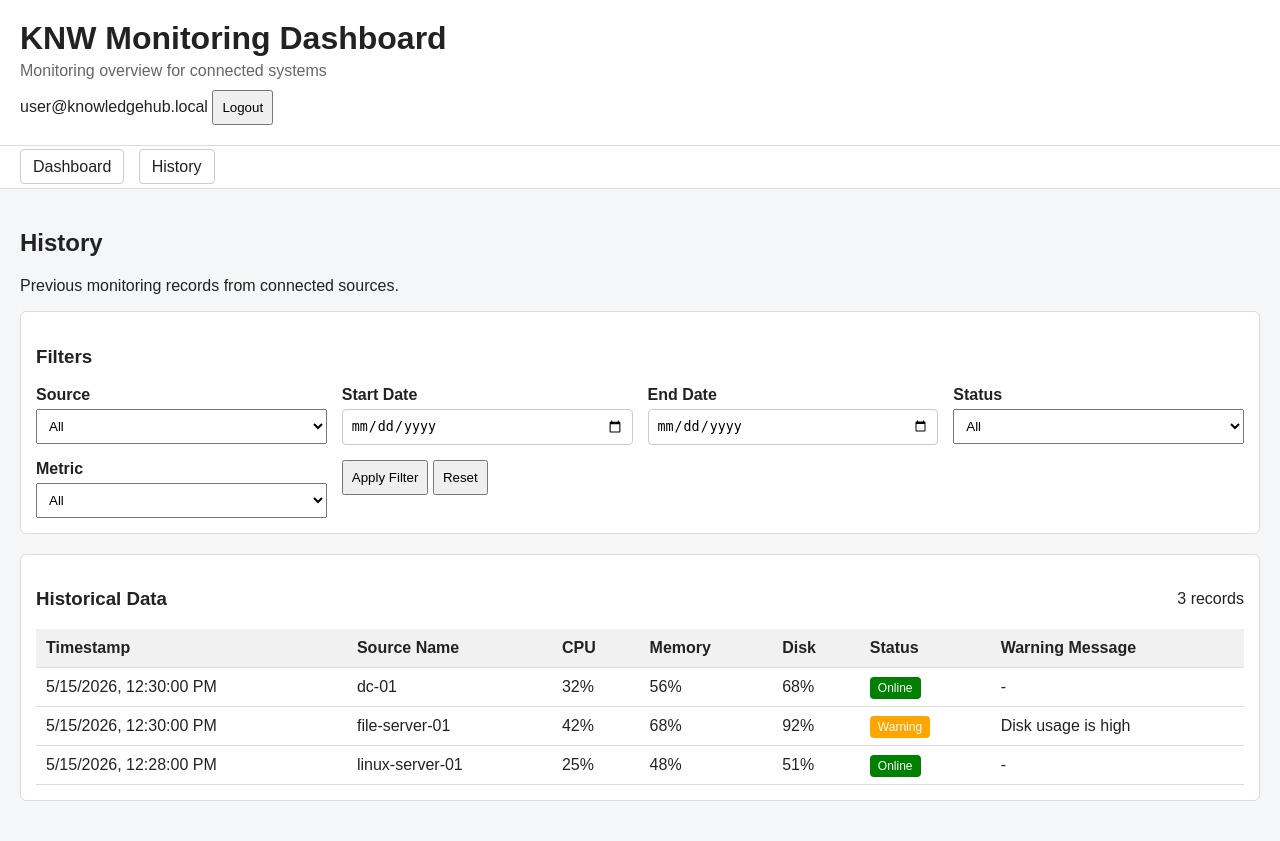
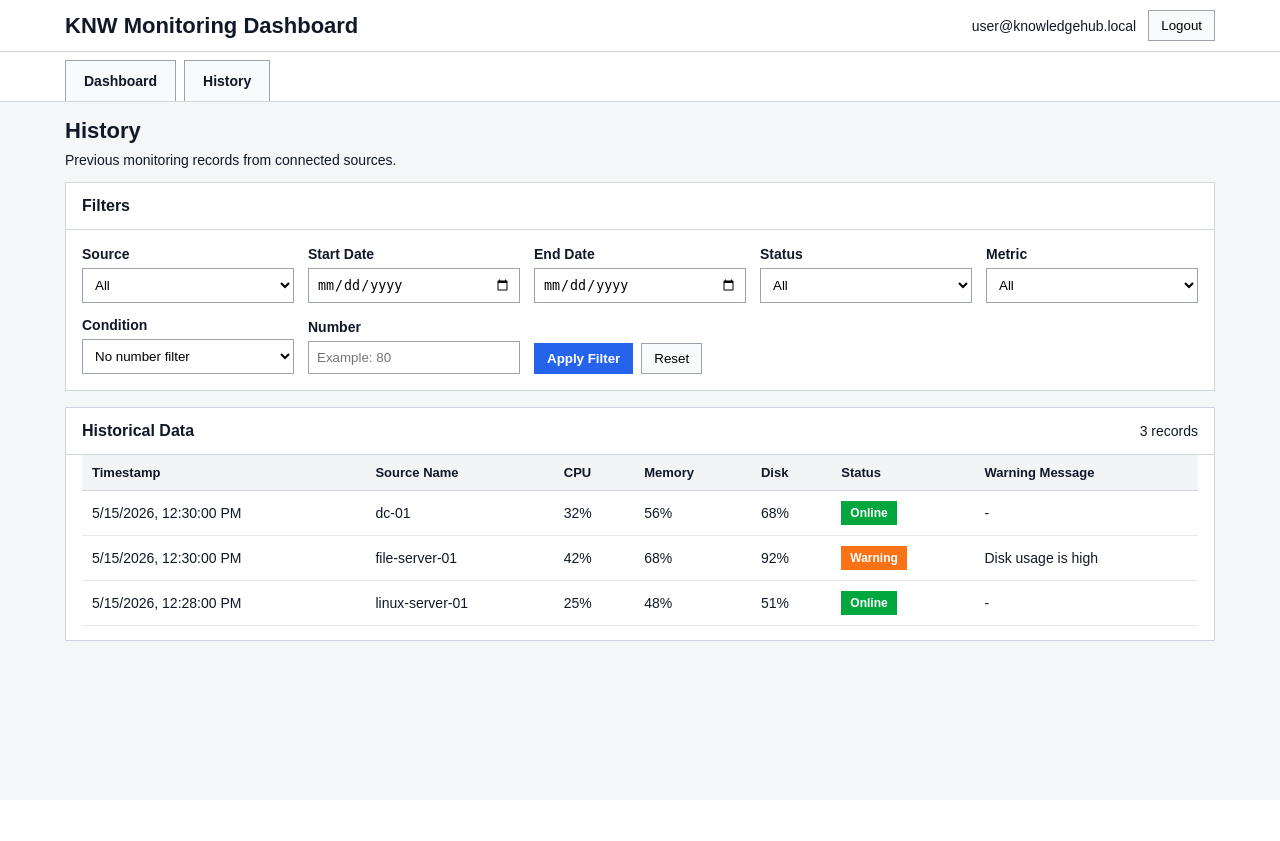
Before and after one commit to DJ-Coder27/Dashboard-App, a Flask app: page /history in a window 1280 px wide. After the commit the page ends 641 px from the top, so only its background shows below. Run offline with Flask 3, Linux system fonts and the light colour scheme.

Commit message:
Changes made in the script structure to make the dashboard looks more apealing and adjusting the filter option in the history page

```diff
--- a/static/css/style.css
+++ b/static/css/style.css
@@ -2,87 +2,159 @@ body {
     margin: 0;
     font-family: Arial, Helvetica, sans-serif;
     background-color: #f4f6f8;
-    color: #222;
+    color: #111827;
+    font-size: 14px;
 }
 
 .top-header {
-    background-color: white;
-    padding: 20px;
-    border-bottom: 1px solid #ddd;
+    background-color: #ffffff;
+    border-bottom: 1px solid #cfd6df;
+}
+
+.header-inner {
+    max-width: 1150px;
+    margin: 0 auto;
+    padding: 10px 12px;
+    display: flex;
+    justify-content: space-between;
+    align-items: center;
 }
 
 .top-header h1 {
     margin: 0;
-}
-
-.top-header p {
-    margin: 5px 0 0;
-    color: #666;
+    font-size: 22px;
+    font-weight: bold;
 }
 
 .user-area {
-    margin-top: 10px;
+    display: flex;
+    align-items: center;
+    gap: 12px;
+}
+
+.logout-button,
+button {
+    padding: 7px 12px;
+    border: 1px solid #9ca3af;
+    background-color: #f8fafc;
+    cursor: pointer;
+}
+
+.logout-button:hover,
+button:hover {
+    background-color: #e5e7eb;
 }
 
 .main-nav {
-    background-color: white;
-    padding: 12px 20px;
-    border-bottom: 1px solid #ddd;
+    background-color: #ffffff;
+    border-bottom: 1px solid #cfd6df;
+}
+
+.nav-inner {
+    max-width: 1150px;
+    margin: 0 auto;
+    padding: 8px 12px 0;
 }
 
 .nav-link {
-    margin-right: 10px;
+    display: inline-block;
+    padding: 12px 18px;
+    border: 1px solid #9ca3af;
+    border-bottom: none;
+    background-color: #f8fafc;
+    color: #111827;
     text-decoration: none;
-    color: #222;
-    padding: 8px 12px;
-    border: 1px solid #ccc;
-    border-radius: 4px;
+    margin-right: 4px;
+    font-weight: bold;
+}
+
+.nav-link:hover {
+    background-color: #eef2f7;
 }
 
 .page-container {
-    padding: 20px;
+    max-width: 1150px;
+    margin: 0 auto;
+    padding: 16px 12px 30px;
+}
+
+.page-title {
+    margin-bottom: 14px;
+}
+
+.page-title h2 {
+    margin: 0;
+    font-size: 22px;
+}
+
+.page-title p {
+    margin-top: 8px;
 }
 
 .summary-grid {
     display: grid;
     grid-template-columns: repeat(4, 1fr);
-    gap: 15px;
-    margin-bottom: 20px;
+    gap: 14px;
+    margin-bottom: 16px;
 }
 
 .summary-card {
-    background-color: white;
-    padding: 15px;
-    border: 1px solid #ddd;
-    border-radius: 6px;
+    background-color: #ffffff;
+    border: 1px solid #cfd6df;
+    padding: 18px;
 }
 
 .summary-card h3 {
-    margin: 0;
-    color: #555;
+    margin: 0 0 8px;
+    font-size: 14px;
+    font-weight: normal;
 }
 
 .summary-card p {
-    font-size: 28px;
+    margin: 0;
+    font-size: 24px;
     font-weight: bold;
-    margin: 10px 0 0;
+}
+
+.summary-card.online p {
+    color: #00a63e;
+}
+
+.summary-card.warning p {
+    color: #f97316;
+}
+
+.summary-card.offline p {
+    color: #dc2626;
 }
 
 .content-card {
-    background-color: white;
-    padding: 15px;
-    margin-bottom: 20px;
-    border: 1px solid #ddd;
-    border-radius: 6px;
+    background-color: #ffffff;
+    border: 1px solid #cfd6df;
+    margin-bottom: 16px;
+}
+
+.content-card h3 {
+    margin: 0;
+    padding: 14px 16px;
+    border-bottom: 1px solid #cfd6df;
+    font-size: 16px;
 }
 
 .section-header {
     display: flex;
     justify-content: space-between;
     align-items: center;
+    padding-right: 16px;
+    border-bottom: 1px solid #cfd6df;
+}
+
+.section-header h3 {
+    border-bottom: none;
 }
 
 .table-wrapper {
+    padding: 0 16px 14px;
     overflow-x: auto;
 }
 
@@ -91,54 +163,71 @@ table {
     border-collapse: collapse;
 }
 
-th,
+th {
+    text-align: left;
+    background-color: #f3f4f6;
+    padding: 10px;
+    border-bottom: 1px solid #d1d5db;
+    font-size: 13px;
+}
+
 td {
     padding: 10px;
-    border-bottom: 1px solid #ddd;
-    text-align: left;
-}
-
-th {
-    background-color: #f1f1f1;
+    border-bottom: 1px solid #e5e7eb;
 }
 
 .source-row {
     cursor: pointer;
 }
 
+.source-row:hover {
+    background-color: #f9fafb;
+}
+
 .status-badge {
-    padding: 4px 8px;
-    border-radius: 4px;
-    color: white;
+    display: inline-block;
+    padding: 5px 9px;
+    color: #ffffff;
     font-size: 12px;
+    font-weight: bold;
 }
 
 .status-online {
-    background-color: green;
+    background-color: #00a63e;
 }
 
 .status-warning {
-    background-color: orange;
+    background-color: #f97316;
 }
 
 .status-offline {
-    background-color: red;
+    background-color: #dc2626;
 }
 
 .status-unknown {
-    background-color: gray;
+    background-color: #6b7280;
 }
 
 .dashboard-bottom-grid {
     display: grid;
     grid-template-columns: 1fr 1fr;
-    gap: 20px;
+    gap: 16px;
+}
+
+.details-box {
+    padding: 14px 16px;
+}
+
+.details-box p {
+    margin: 0 0 10px;
 }
 
 .filters-grid {
+    padding: 16px;
     display: grid;
-    grid-template-columns: repeat(4, 1fr);
-    gap: 15px;
+    grid-template-columns: repeat(5, 1fr);
+    gap: 14px;
+    align-items: end;
 }
 
 .filter-group {
@@ -147,22 +236,44 @@ th {
 }
 
 .filter-group label {
-    margin-bottom: 5px;
+    margin-bottom: 6px;
     font-weight: bold;
 }
 
-select,
-button {
+.filter-group select,
+.filter-group input {
     padding: 8px;
+    border: 1px solid #9ca3af;
+    background-color: #ffffff;
+}
+
+.filter-actions {
+    display: flex;
+    gap: 8px;
+}
+
+.filter-actions button:first-child {
+    background-color: #2563eb;
+    color: #ffffff;
+    border-color: #2563eb;
+    font-weight: bold;
 }
 
 .empty-message {
     text-align: center;
-    color: #666;
+    color: #6b7280;
 }
 
-.filter-group input {
-    padding: 8px;
-    border: 1px solid #ccc;
-    border-radius: 4px;
+@media (max-width: 900px) {
+    .summary-grid {
+        grid-template-columns: repeat(2, 1fr);
+    }
+
+    .dashboard-bottom-grid {
+        grid-template-columns: 1fr;
+    }
+
+    .filters-grid {
+        grid-template-columns: 1fr 1fr;
+    }
 }
--- a/static/js/history.js
+++ b/static/js/history.js
@@ -42,7 +42,6 @@ async function loadHistoryData() {
 
 function fillSourceFilter(records) {
     const sourceFilter = document.getElementById("source-filter");
-
     const existingSources = new Set();
 
     records.forEach(record => {
@@ -63,31 +62,67 @@ function applyFilters() {
     const selectedSource = document.getElementById("source-filter").value;
     const selectedStatus = document.getElementById("status-filter").value;
     const selectedMetric = document.getElementById("metric-filter").value;
+    const selectedOperator = document.getElementById("operator-filter").value;
+    const selectedNumber = document.getElementById("number-filter").value;
     const startDate = document.getElementById("start-date-filter").value;
     const endDate = document.getElementById("end-date-filter").value;
 
-    let filteredRecords = allHistoryRecords.filter(record => {
+    const filteredRecords = allHistoryRecords.filter(record => {
         const sourceMatch = selectedSource === "all" || record.device_name === selectedSource;
         const statusMatch = selectedStatus === "all" || getStatus(record) === selectedStatus.toLowerCase();
         const dateMatch = isInsideDateRange(record.timestamp, startDate, endDate);
+        const numberMatch = checkNumberFilter(record, selectedMetric, selectedOperator, selectedNumber);
 
-        return sourceMatch && statusMatch && dateMatch;
+        return sourceMatch && statusMatch && dateMatch && numberMatch;
     });
 
-    displayHistoryRecords(filteredRecords, selectedMetric);
+    displayHistoryRecords(filteredRecords);
+}
+
+function checkNumberFilter(record, selectedMetric, selectedOperator, selectedNumber) {
+    if (selectedMetric === "all") {
+        return true;
+    }
+
+    if (selectedOperator === "none" || selectedNumber === "") {
+        return true;
+    }
+
+    const recordValue = Number(record[selectedMetric]);
+    const filterValue = Number(selectedNumber);
+
+    if (isNaN(recordValue) || isNaN(filterValue)) {
+        return false;
+    }
+
+    if (selectedOperator === "greater") {
+        return recordValue > filterValue;
+    }
+
+    if (selectedOperator === "less") {
+        return recordValue < filterValue;
+    }
+
+    if (selectedOperator === "equal") {
+        return recordValue === filterValue;
+    }
+
+    return true;
 }
 
 function resetFilters() {
     document.getElementById("source-filter").value = "all";
     document.getElementById("status-filter").value = "all";
     document.getElementById("metric-filter").value = "all";
+    document.getElementById("operator-filter").value = "none";
+    document.getElementById("number-filter").value = "";
     document.getElementById("start-date-filter").value = "";
     document.getElementById("end-date-filter").value = "";
 
     displayHistoryRecords(allHistoryRecords);
 }
 
-function displayHistoryRecords(records, selectedMetric = "all") {
+function displayHistoryRecords(records) {
     const tableBody = document.getElementById("history-table-body");
     const historyCount = document.getElementById("history-count");
 
@@ -108,26 +143,14 @@ function displayHistoryRecords(records, selectedMetric = "all") {
         const status = getStatus(record);
         const warningMessage = getWarningMessage(record);
 
-        const cpuValue = selectedMetric === "all" || selectedMetric === "cpu"
-            ? `${record.cpu_usage ?? 0}%`
-            : "-";
-
-        const memoryValue = selectedMetric === "all" || selectedMetric === "memory"
-            ? `${record.memory_usage ?? 0}%`
-            : "-";
-
-        const diskValue = selectedMetric === "all" || selectedMetric === "disk"
-            ? `${record.disk_usage ?? 0}%`
-            : "-";
-
         const row = document.createElement("tr");
 
         row.innerHTML = `
             <td>${formatTimestamp(record.timestamp)}</td>
             <td>${record.device_name || "Unknown"}</td>
-            <td>${cpuValue}</td>
-            <td>${memoryValue}</td>
-            <td>${diskValue}</td>
+            <td>${record.cpu_usage ?? 0}%</td>
+            <td>${record.memory_usage ?? 0}%</td>
+            <td>${record.disk_usage ?? 0}%</td>
             <td><span class="status-badge status-${status}">${capitalize(status)}</span></td>
             <td>${warningMessage}</td>
         `;
--- a/templates/base.html
+++ b/templates/base.html
@@ -10,20 +10,21 @@
 <body>
 
     <header class="top-header">
-        <div>
+        <div class="header-inner">
             <h1>KNW Monitoring Dashboard</h1>
-            <p>Monitoring overview for connected systems</p>
-        </div>
 
-        <div class="user-area">
-            <span>user@knowledgehub.local</span>
-            <button class="logout-button">Logout</button>
+            <div class="user-area">
+                <span>user@knowledgehub.local</span>
+                <button class="logout-button">Logout</button>
+            </div>
         </div>
     </header>
 
     <nav class="main-nav">
-        <a href="{{ url_for('dashboard') }}" class="nav-link">Dashboard</a>
-        <a href="{{ url_for('history') }}" class="nav-link">History</a>
+        <div class="nav-inner">
+            <a href="{{ url_for('dashboard') }}" class="nav-link">Dashboard</a>
+            <a href="{{ url_for('history') }}" class="nav-link">History</a>
+        </div>
     </nav>
 
     <main class="page-container">
--- a/templates/history.html
+++ b/templates/history.html
@@ -42,10 +42,25 @@
             <label for="metric-filter">Metric</label>
             <select id="metric-filter" name="metric">
                 <option value="all">All</option>
-                <option value="cpu">CPU</option>
-                <option value="memory">Memory</option>
-                <option value="disk">Disk</option>
+                <option value="cpu_usage">CPU</option>
+                <option value="memory_usage">Memory</option>
+                <option value="disk_usage">Disk</option>
             </select>
+        </div>
+
+        <div class="filter-group">
+            <label for="operator-filter">Condition</label>
+            <select id="operator-filter" name="operator">
+                <option value="none">No number filter</option>
+                <option value="greater">Greater than</option>
+                <option value="less">Less than</option>
+                <option value="equal">Equal to</option>
+            </select>
+        </div>
+
+        <div class="filter-group">
+            <label for="number-filter">Number</label>
+            <input type="number" id="number-filter" name="number" placeholder="Example: 80">
         </div>
 
         <div class="filter-actions">
```
